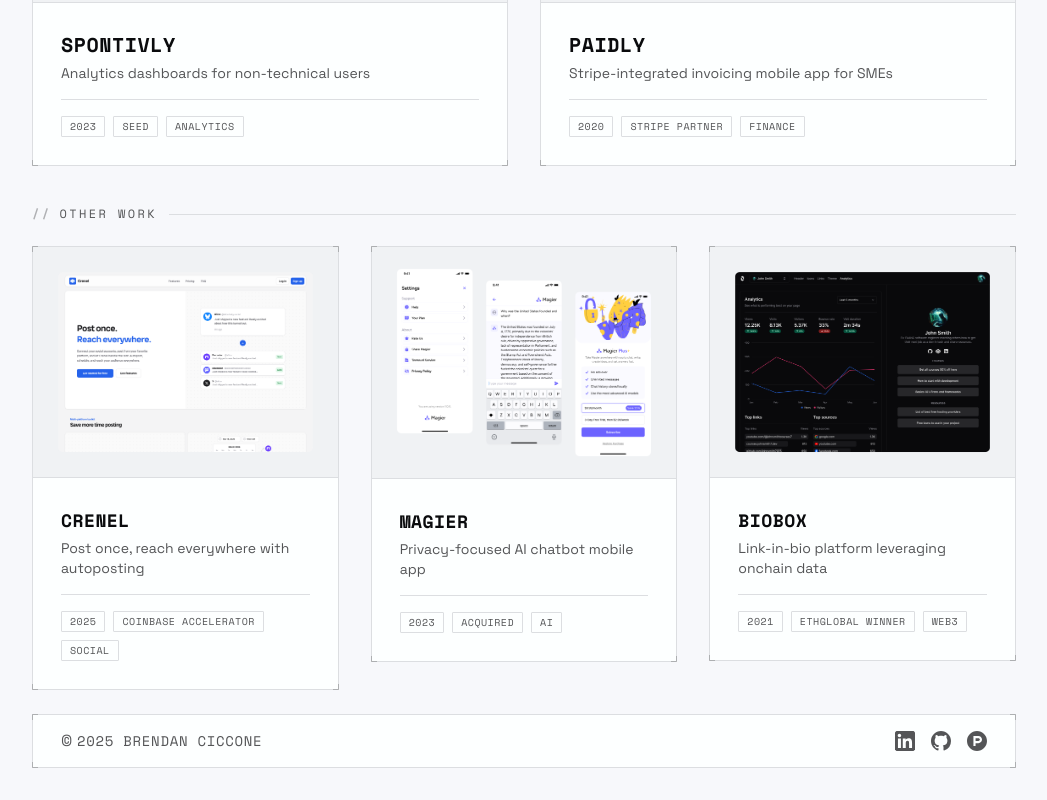
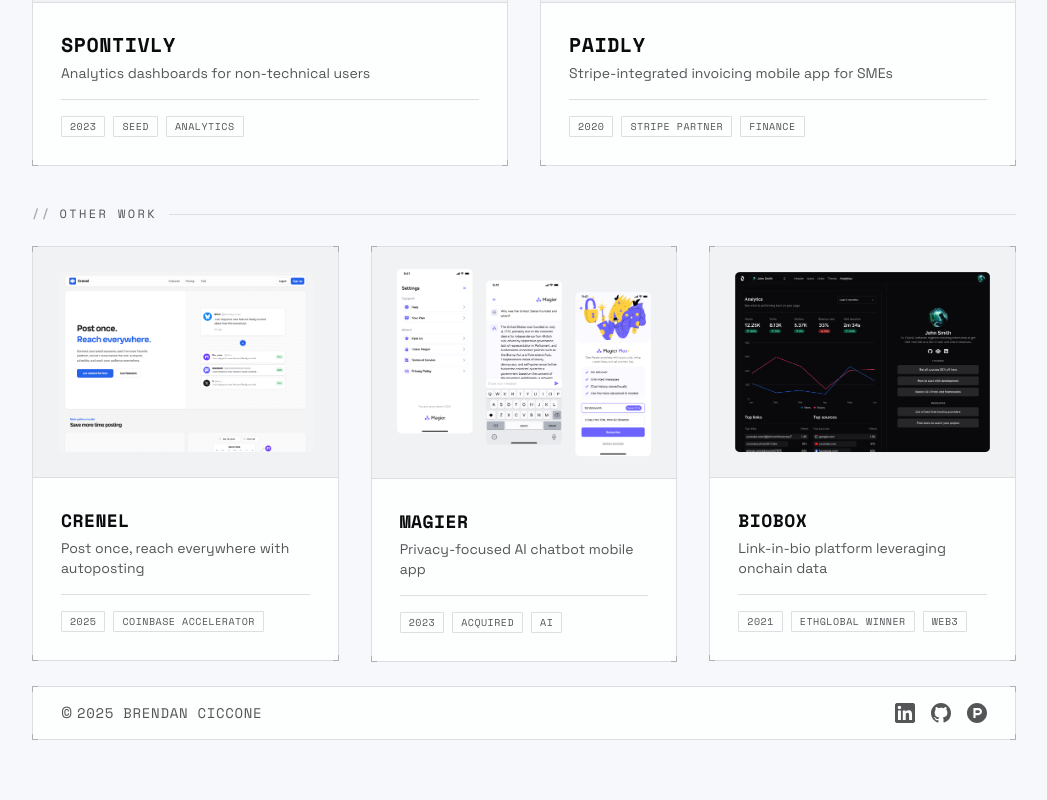
Before and after one commit to brendanciccone/portfolio, a Next.js app: page / in a window 1280 px wide. Shown: the part 1119-1919 px from the top of the page, without its empty margins (116-1163 px from the left). After the commit the page ends 1891 px from the top, so only its background shows below. Built offline with nearby package versions, Linux system fonts and the light colour scheme.

Commit message:
Enhance global styles by adjusting font size and smoothing for better readability across browsers

```diff
--- a/app/globals.css
+++ b/app/globals.css
@@ -125,12 +125,21 @@
   --sys-corner-opacity: 0.35;
 }
 
+html {
+  font-size: 16px;
+  -webkit-text-size-adjust: 100%;
+  -moz-text-size-adjust: 100%;
+  text-size-adjust: 100%;
+}
+
 * {
   @apply border-border;
 }
 
 body {
   @apply bg-background text-foreground min-h-screen relative;
+  -webkit-font-smoothing: antialiased;
+  -moz-osx-font-smoothing: grayscale;
 }
 
 
--- a/app/page.tsx
+++ b/app/page.tsx
@@ -191,7 +191,6 @@ export default function Portfolio() {
                 <div className="flex flex-wrap gap-2 pt-4 border-t border-border/50">
                   <Badge>2025</Badge>
                   <Badge>Coinbase Accelerator</Badge>
-                  <Badge>Social</Badge>
                 </div>
               </div>
             </Link>
```
